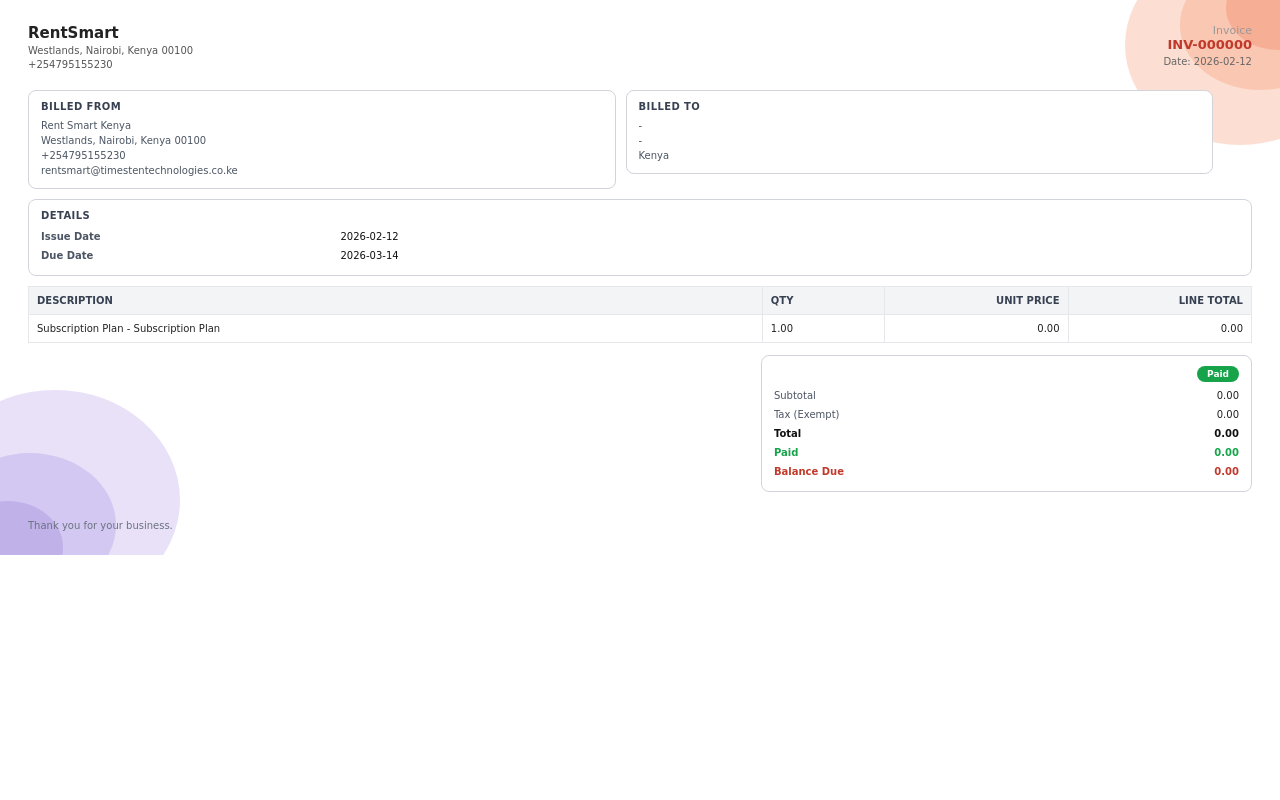
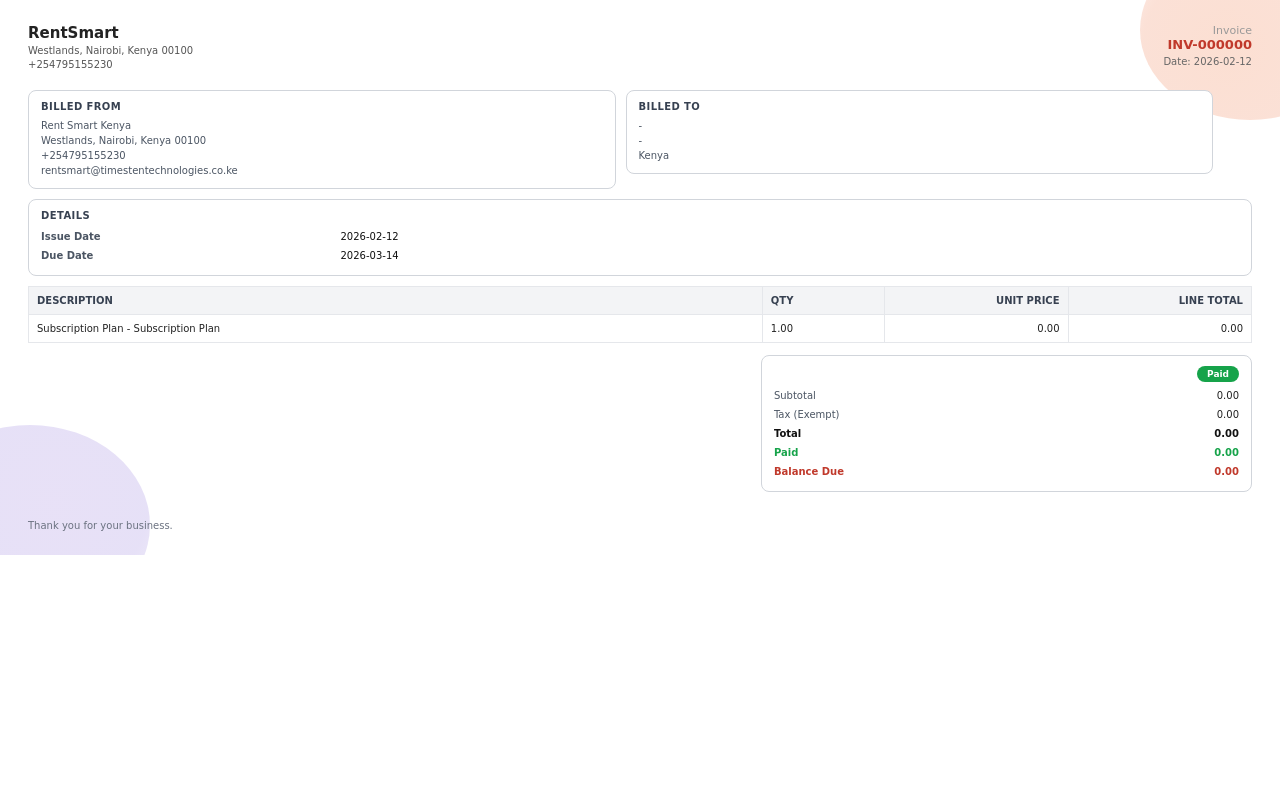
Before and after one commit to timestentechnologies/RentSmart, a PHP site: page /views/subscription/invoice_pdf.php in a window 1280 px wide. Run offline with PHP 8.4, Linux system fonts and the light colour scheme; the template is opened without the code that fills it, so the values that code supplies are empty.

Commit message:
plans invoice

```diff
--- a/views/subscription/invoice_pdf.php
+++ b/views/subscription/invoice_pdf.php
@@ -6,18 +6,33 @@
     <title>Subscription Invoice</title>
     <style>
         body { font-family: DejaVu Sans, Arial, Helvetica, sans-serif; font-size: 12px; color: #222; margin: 0; padding: 0; background: #fff; }
-        .page { padding: 24px 28px; position: relative; overflow: hidden; }
+        .page {
+            padding: 24px 28px;
+            position: relative;
+            overflow: hidden;
+        }
 
-        /* ── Corner blob SVGs ── */
+        /* Corner gradient blobs (Dompdf-friendly) */
         .corner-blob {
             position: absolute;
+            border-radius: 50%;
+            pointer-events: none;
             z-index: 0;
-            pointer-events: none;
-            line-height: 0;
-            font-size: 0;
         }
-        .corner-blob.top-right  { top: -10px;  right: -10px;  }
-        .corner-blob.bottom-left { bottom: -10px; left: -10px; }
+        .corner-tr {
+            top: -60px;
+            right: -80px;
+            width: 220px;
+            height: 180px;
+            background: radial-gradient(circle at 40% 60%, rgba(249,197,173,0.55) 0%, rgba(244,168,138,0.35) 50%, rgba(240,128,96,0.15) 70%, transparent 100%);
+        }
+        .corner-bl {
+            bottom: -70px;
+            left: -90px;
+            width: 240px;
+            height: 200px;
+            background: radial-gradient(circle at 60% 40%, rgba(213,200,240,0.55) 0%, rgba(184,168,232,0.35) 50%, rgba(154,136,216,0.15) 70%, transparent 100%);
+        }
 
         /* Watermark using logo */
         .watermark {
@@ -139,23 +154,9 @@
 ?>
 <div class="page">
 
-    <!-- ══ TOP-RIGHT corner blob: salmon/coral ══ -->
-    <div class="corner-blob top-right">
-        <svg width="210" height="210" viewBox="0 0 210 210" fill="none" xmlns="http://www.w3.org/2000/svg">
-            <ellipse cx="160" cy="55"  rx="115" ry="100" fill="#F9C5AD" opacity="0.55"/>
-            <ellipse cx="180" cy="35"  rx="80"  ry="65"  fill="#F4A88A" opacity="0.45"/>
-            <ellipse cx="198" cy="18"  rx="52"  ry="42"  fill="#F08060" opacity="0.35"/>
-        </svg>
-    </div>
-
-    <!-- ══ BOTTOM-LEFT corner blob: lavender/purple ══ -->
-    <div class="corner-blob bottom-left">
-        <svg width="250" height="250" viewBox="0 0 250 250" fill="none" xmlns="http://www.w3.org/2000/svg">
-            <ellipse cx="65"  cy="185" rx="125" ry="110" fill="#D5C8F0" opacity="0.55"/>
-            <ellipse cx="40"  cy="210" rx="86"  ry="72"  fill="#B8A8E8" opacity="0.45"/>
-            <ellipse cx="18"  cy="232" rx="55"  ry="46"  fill="#9A88D8" opacity="0.35"/>
-        </svg>
-    </div>
+    <!-- Corner gradient blobs -->
+    <div class="corner-blob corner-tr"></div>
+    <div class="corner-blob corner-bl"></div>
 
     <?php if (!empty($logoDataUri)): ?>
         <div class="watermark">
```
